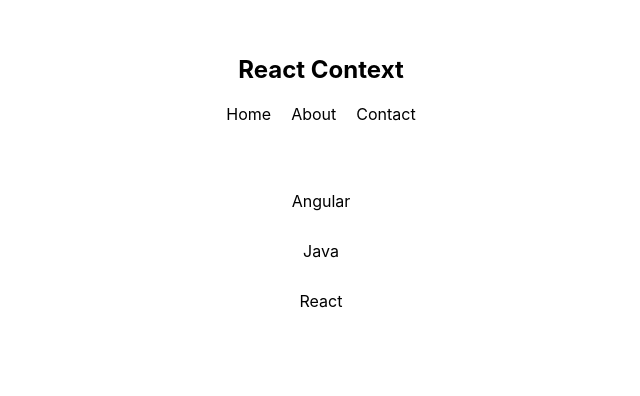
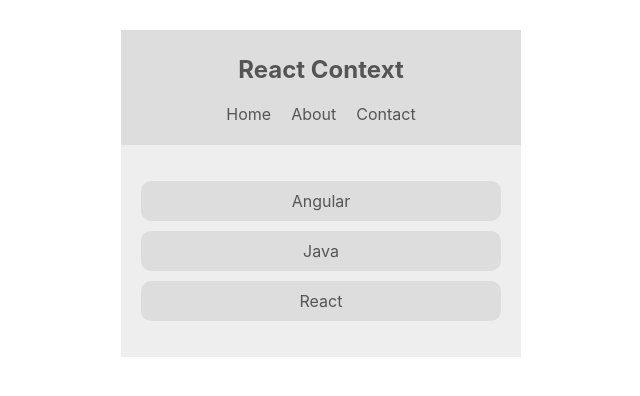
Before and after one commit to nagcse42/react-context-and-hooks, a React (Create React App) app: page / in a window 1280 px wide. Shown: the top 396 px of the page, without its empty margins (319-959 px from the left). Built offline with nearby package versions, Linux system fonts and the light colour scheme.

Commit message:
accessing context by using contextType and this.context

```diff
--- a/src/components/BookList.js
+++ b/src/components/BookList.js
@@ -1,14 +1,23 @@
 import React, { Component } from "react";
+import { ThemeContext } from "../contexts/ThemeContext";
 
 class BookList extends Component {
-  state = {};
+  static contextType = ThemeContext;
   render() {
+    console.log(this.context);
+    const { isLightTheme, light, dark } = this.context;
+    const theme = isLightTheme ? light : dark;
+
     return (
-      <div id="book-list" className="book-list">
+      <div
+        id="book-list"
+        className="book-list"
+        style={{ color: theme.syntax, background: theme.bg }}
+      >
         <ul>
-          <li>Angular</li>
-          <li>Java</li>
-          <li>React</li>
+          <li style={{ backgroundColor: theme.ui }}>Angular</li>
+          <li style={{ backgroundColor: theme.ui }}>Java</li>
+          <li style={{ backgroundColor: theme.ui }}>React</li>
         </ul>
       </div>
     );
--- a/src/components/NavBar.js
+++ b/src/components/NavBar.js
@@ -1,14 +1,20 @@
 import React, { Component } from "react";
+import { ThemeContext } from "../contexts/ThemeContext";
 
 class NavBar extends Component {
+  static contextType = ThemeContext;
   render() {
+    console.log(this.context);
+    const { isLightTheme, light, dark } = this.context;
+    const theme = isLightTheme ? light : dark;
+
     return (
-      <nav>
+      <nav style={{ backgroundColor: theme.ui, color: theme.syntax }}>
         <h1>React Context</h1>
         <ul>
-          <li>Home</li>
-          <li>About</li>
-          <li>Contact</li>
+          <li style={{ backgroundColor: theme.ui }}>Home</li>
+          <li style={{ backgroundColor: theme.ui }}>About</li>
+          <li style={{ backgroundColor: theme.ui }}>Contact</li>
         </ul>
       </nav>
     );
--- a/src/contexts/ThemeContext.js
+++ b/src/contexts/ThemeContext.js
@@ -1,6 +1,6 @@
 import React, { createContext, Component } from "react";
 
-const ThemeContext = createContext();
+export const ThemeContext = createContext();
 
 class ThemeContextProvider extends Component {
   state = {
```
